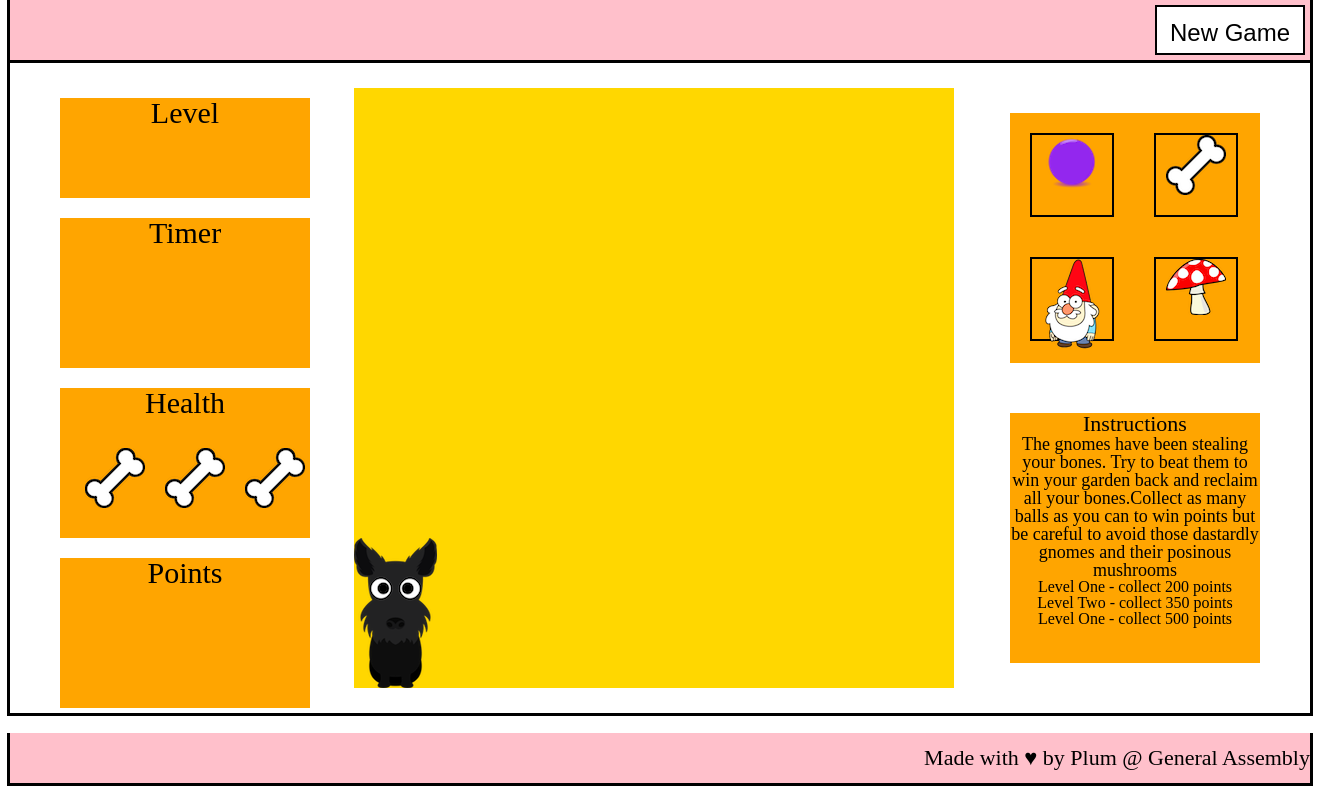
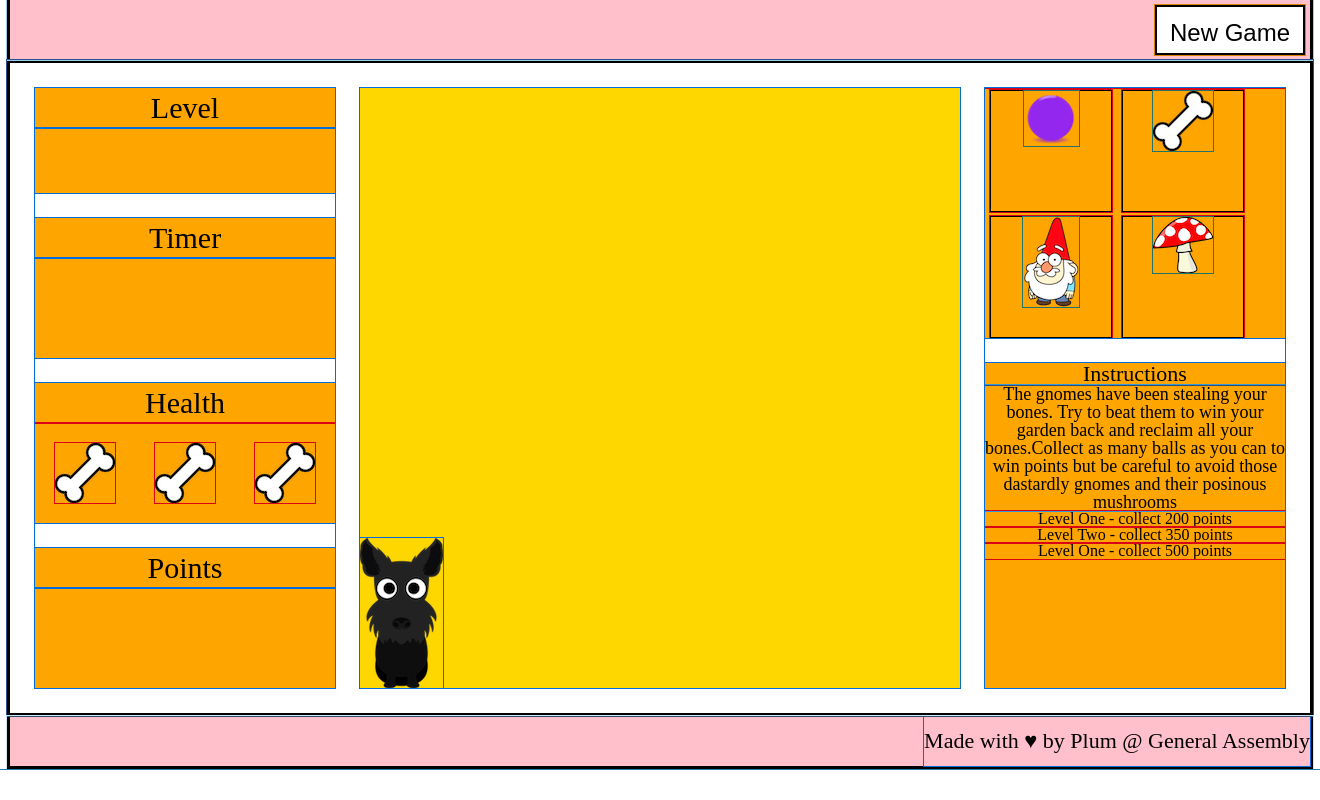
Before and after one commit to plummoore/Christmas_Game, a PHP site: page / in a window 1320 px wide. Run offline with PHP 8.4, Linux system fonts and the light colour scheme; some libraries are stand-ins or nearby versions.

Commit message:
grid exacted

```diff
--- /dev/null
+++ b/css/debug.css
@@ -0,0 +1,131 @@
+/*
+
+  DEBUG (PESTICIDE)
+  Docs: http://tachyons.io/docs/debug/
+
+  This is a partial you have to manually include in your
+  build file. It places a different colored outline on
+  each element which can help you debug layout issues.
+  There is also a handy chrome extension that can
+  be found at http://pesticide.io
+
+*/
+
+body {        outline: 1px solid  #2980B9!important; }
+article {     outline: 1px solid  #3498DB!important; }
+nav {         outline: 1px solid  #0088C3!important; }
+aside {       outline: 1px solid  #33A0CE!important; }
+section {     outline: 1px solid  #66B8DA!important; }
+header {      outline: 1px solid  #99CFE7!important; }
+footer {      outline: 1px solid  #CCE7F3!important; }
+h1 {          outline: 1px solid  #162544!important; }
+h2 {          outline: 1px solid  #314E6E!important; }
+h3 {          outline: 1px solid  #3E5E85!important; }
+h4 {          outline: 1px solid  #449BAF!important; }
+h5 {          outline: 1px solid  #C7D1CB!important; }
+h6 {          outline: 1px solid  #4371D0!important; }
+main {        outline: 1px solid  #2F4F90!important; }
+address {     outline: 1px solid  #1A2C51!important; }
+div {         outline: 1px solid  #036CDB!important; }
+
+
+p {           outline: 1px solid  #AC050B!important; }
+hr {          outline: 1px solid  #FF063F!important; }
+pre {         outline: 1px solid  #850440!important; }
+blockquote {  outline: 1px solid  #F1B8E7!important; }
+ol {          outline: 1px solid  #FF050C!important; }
+ul {          outline: 1px solid  #D90416!important; }
+li {          outline: 1px solid  #D90416!important; }
+dl {          outline: 1px solid  #FD3427!important; }
+dt {          outline: 1px solid  #FF0043!important; }
+dd {          outline: 1px solid  #E80174!important; }
+figure {      outline: 1px solid  #FF00BB!important; }
+figcaption {  outline: 1px solid  #BF0032!important; }
+
+
+
+table {       outline: 1px solid  #00CC99!important; }
+caption {     outline: 1px solid  #37FFC4!important; }
+thead {       outline: 1px solid  #98DACA!important; }
+tbody {       outline: 1px solid  #64A7A0!important; }
+tfoot {       outline: 1px solid  #22746B!important; }
+tr {          outline: 1px solid  #86C0B2!important; }
+th {          outline: 1px solid  #A1E7D6!important; }
+td {          outline: 1px solid  #3F5A54!important; }
+col {         outline: 1px solid  #6C9A8F!important; }
+colgroup {    outline: 1px solid  #6C9A9D!important; }
+
+
+button {      outline: 1px solid  #DA8301!important; }
+datalist {    outline: 1px solid  #C06000!important; }
+fieldset {    outline: 1px solid  #D95100!important; }
+form {        outline: 1px solid  #D23600!important; }
+input {       outline: 1px solid  #FCA600!important; }
+keygen {      outline: 1px solid  #B31E00!important; }
+label {       outline: 1px solid  #EE8900!important; }
+legend {      outline: 1px solid  #DE6D00!important; }
+meter {       outline: 1px solid  #E8630C!important; }
+optgroup {    outline: 1px solid  #B33600!important; }
+option {      outline: 1px solid  #FF8A00!important; }
+output {      outline: 1px solid  #FF9619!important; }
+progress {    outline: 1px solid  #E57C00!important; }
+select {      outline: 1px solid  #E26E0F!important; }
+textarea {    outline: 1px solid  #CC5400!important; }
+
+
+
+details {     outline: 1px solid  #33848F!important; }
+summary {     outline: 1px solid  #60A1A6!important; }
+command {     outline: 1px solid  #438DA1!important; }
+menu {        outline: 1px solid  #449DA6!important; }
+
+
+
+del {         outline: 1px solid  #BF0000!important; }
+ins {         outline: 1px solid  #400000!important; }
+
+
+
+img     {     outline: 1px solid #22746B!important; }
+iframe  {     outline: 1px solid #64A7A0!important; }
+embed   {     outline: 1px solid #98DACA!important; }
+object  {     outline: 1px solid #00CC99!important; }
+param   {     outline: 1px solid #37FFC4!important; }
+video   {     outline: 1px solid #6EE866!important; }
+audio   {     outline: 1px solid #027353!important; }
+source  {     outline: 1px solid #012426!important; }
+canvas  {     outline: 1px solid #A2F570!important; }
+track   {     outline: 1px solid #59A600!important; }
+map     {     outline: 1px solid #7BE500!important; }
+area    {     outline: 1px solid #305900!important; }
+
+
+
+a {           outline: 1px solid #FF62AB!important; }
+em {          outline: 1px solid #800B41!important; }
+strong {      outline: 1px solid #FF1583!important; }
+i {           outline: 1px solid #803156!important; }
+b {           outline: 1px solid #CC1169!important; }
+u {           outline: 1px solid #FF0430!important; }
+s {           outline: 1px solid #F805E3!important; }
+small {       outline: 1px solid #D107B2!important; }
+abbr {        outline: 1px solid #4A0263!important; }
+q {           outline: 1px solid #240018!important; }
+cite {        outline: 1px solid #64003C!important; }
+dfn {         outline: 1px solid #B4005A!important; }
+sub {         outline: 1px solid #DBA0C8!important; }
+sup {         outline: 1px solid #CC0256!important; }
+time {        outline: 1px solid #D6606D!important; }
+code {        outline: 1px solid #E04251!important; }
+kbd {         outline: 1px solid #5E001F!important; }
+samp {        outline: 1px solid #9C0033!important; }
+var {         outline: 1px solid #D90047!important; }
+mark {        outline: 1px solid #FF0053!important; }
+bdi {         outline: 1px solid #BF3668!important; }
+bdo {         outline: 1px solid #6F1400!important; }
+ruby {        outline: 1px solid #FF7B93!important; }
+rt {          outline: 1px solid #FF2F54!important; }
+rp {          outline: 1px solid #803E49!important; }
+span {        outline: 1px solid #CC2643!important; }
+br {          outline: 1px solid #DB687D!important; }
+wbr {         outline: 1px solid #DB175B!important; }
--- a/css/style.css
+++ b/css/style.css
@@ -102,68 +102,74 @@ main {
 /*Left elements*/
 .left{
   /*background-color: red;*/
-  width: 294px;
-  height: 620px;
+  width: 300px;
+  height: 600px;
   margin: 25px;
   float: left;
   position: relative;
 }
 
+.left h1 {
+  line-height: 40px;
+}
+
 .level {
-  width:250px;
+  width: 100%;
   background: orange;
   float: left;
   text-align: center;
-  height: 100px;
-  margin: 10px 25px;
+  height: 105px;
+  margin-bottom: 25px;
   font-size: 30px;
 }
 
 
-#timer {
-  width:250px;
+.timer {
+  width: 100%;
   background: orange;
   float: left;
   text-align: center;
-  height: 150px;
-  margin: 10px 25px;
+  height: 140px;
+  margin-bottom: 25px;
   font-size: 30px;
 }
 
-#timer li {
+
+
+.countdown {
   text-align: center;
   font-weight: 800;
-  line-height: 100px;
+  /*line-height: 100px;*/
   font-size: 50px;
 }
 
-#health {
+.health {
   text-align: center;
   background: orange;
-  height: 150px;
-  width: 250px;
-  margin: 10px 25px;
+  height: 140px;
+  width: 100%;
+  margin-bottom: 25px;
   float: left;
 }
 
-#health li {
+.health li {
   text-align: center;
   float: right;
-  height: 50px;
-  width: 50px;
-  margin: 30px 15px 10px 15px;
+  height: 60px;
+  width: 60px;
+  margin: 20px;
 }
 
-#points {
+.points {
   text-align: center;
   background: orange;
-  margin: 10px 25px;
-  width: 250px;
-  height: 150px;
+  margin-bottom: 25px;
+  width: 100%;
+  height: 140px;
   float: left;
 }
 
-#points li {
+.currentpoints {
   text-align: center;
   font-weight: 800;
   line-height: 100px;
@@ -241,37 +247,37 @@ main {
 /*Right elements*/
 .right{
   /*background-color: red;*/
-  width: 294px;
-  height: 620px;
+  width: 300px;
+  height: 600px;
   margin: 25px;
   float: right;
 }
 
-#scoring {
+.scoring {
   text-align: center;
   background: orange;
-  margin: 25px;
-  width: 250px;
+  margin-bottom: 25px;
+  width: 100%;
   height: 250px;
   float: right;
 }
 
-#scoring li {
+.scoring li {
   text-align: center;
-  border: solid black 2px;
+  border: solid black 1px;
   text-align: center;
   float: left;
-  height: 80px;
-  width: 80px;
-  margin: 20px 20px;
+  height: 120px;
+  width: 120px;
+  margin: 2px 5px;
 }
 
-#instructions {
+.instructions {
   text-align: center;
   background: orange;
-  margin: 25px;
-  width: 250px;
-  height: 250px;
+  margin-bottom: 25px;
+  width: 100%;
+  height: 325px;
   float: right;
 }
 
--- a/index.html
+++ b/index.html
@@ -3,8 +3,9 @@
 <head>
   <meta charset="utf-8">
   <title>PROJECT 1!!!</title>
+  <link rel="stylesheet" href="css/debug.css">
   <link rel="stylesheet" href="css/reset.css">
-  <link rel="stylesheet" href="css/animate.css">
+   <link rel="stylesheet" href="css/animate.css">
   <link rel="stylesheet" href="css/style.css">
   <script
   src="https://code.jquery.com/jquery-3.2.1.min.js"
@@ -32,30 +33,17 @@
   <main>
     <!-- LEFT ELEMENTS -->
     <div class="left">
-      <div class="level">Level<div class="currentlevel"></div></div>
 
-      <div class="display" id="timer">
-        <h1>Timer</h1>
-        <ul>
-          <li><div class="countdown"></div></li>
-        </ul>
-      </div>
-
-      <div class="display" id="health">
-
-        <h1>Health</h1>
+      <div class="level"><h1>Level</h1><div class="currentlevel"></div></div>
+      <div class="timer"><h1>Timer</h1><div class="countdown"></div></div>
+      <div  class="health"><h1>Health</h1>
         <ul>
           <li class="bone"><img src="images/bone.png"></li>
           <li class="bone"><img src="images/bone.png"></li>
           <li class="bone"><img src="images/bone.png"></li>
         </ul>
       </div>
-      <div class="display" id="points">
-        <h1>Points</h1>
-        <ul>
-          <li><div class="points"></div></li>
-        </ul>
-      </div>
+      <div class="points"><h1>Points</h1><div class="currentpoints"></div></div>
     </div>
 
     <!-- GAME ELEMENT -->
@@ -84,7 +72,7 @@
     <!-- RIGHT ELEMENTS -->
 
     <div class="right">
-      <div class="display" id="scoring">
+      <div class="scoring">
         <ul>
           <li id="1"><img src="images/ball-purple.png"></li>
           <li id="2"><img src="images/bone.png"></li>
@@ -93,7 +81,7 @@
         </ul>
       </div>
 
-      <div class="display" id="instructions">
+      <div class="instructions">
         <h2>Instructions</h2>
         <article>
           <p>The gnomes have been stealing your bones. Try to beat them to win your garden back and reclaim all your bones.Collect as many balls as you can to win points but be careful to avoid those dastardly gnomes and their posinous mushrooms</p>
--- a/js/app.js
+++ b/js/app.js
@@ -10,7 +10,7 @@ $(() => {
   $dogImg = $('.dog img');
   const $timeContainer = $('.countdown');
   const $game = $('.game');
-  const $scoreBoard = $('.points');
+  const $scoreBoard = $('.currentpoints');
   const $currentLevel = $('.currentlevel');
 
 
@@ -184,7 +184,7 @@ $(() => {
       $currentLevel.html(level);
       speed = 400;
 
-    } else if (level === 3 && $score >=300) {
+    } else if (level === 3 && $score >=250) {
       $('.winner').css({'display': 'block'});
       $currentLevel.html(level);
 
```
